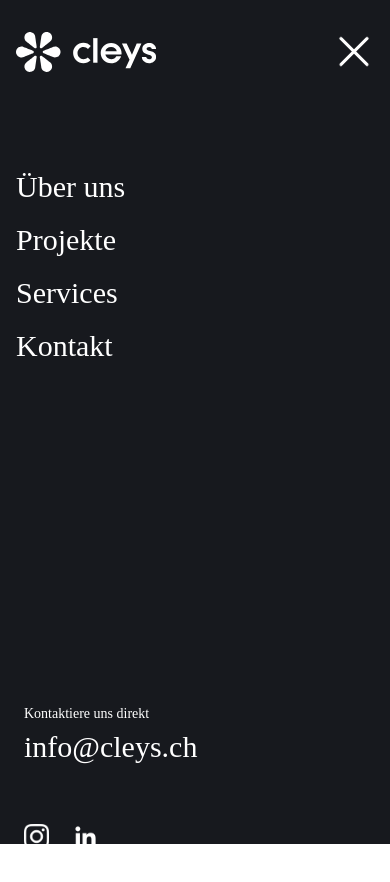
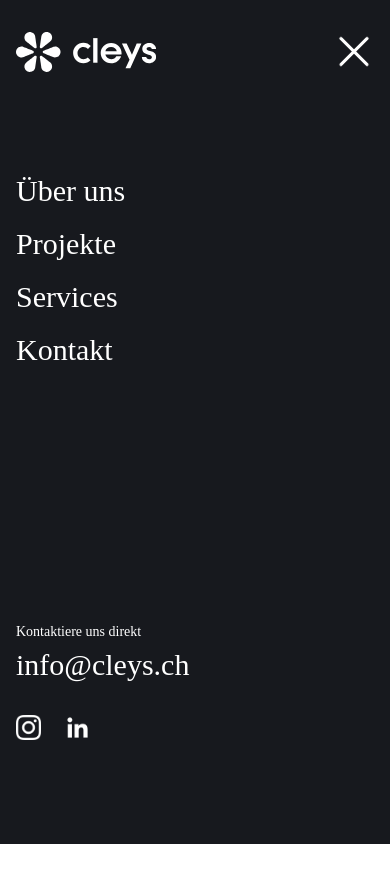
Before and after one commit to arberhal/cleys-dev, a SvelteKit app: page / in a window 390 px wide. Both pictures are taken after a click on the button "Toggle Menu". Shown: the top 882 px of the page. Built offline with nearby package versions, Linux system fonts and the light colour scheme; a web font is replaced by a local one.

Commit message:
bug fix header mobile menu

```diff
--- a/src/components/Header.svelte
+++ b/src/components/Header.svelte
@@ -294,11 +294,9 @@
   </header>
 
   {#if showMenu}
-  <div class="menu bg-[#17191E] text-white pt-[104px] fixed w-[100vw] h-[100vh] {menuAnimationClass} overflow-y-scroll">
-    <div class="flex mr-6 mb-3 justify-end py-6">
+  <div class="menu bg-[#17191E] text-white pt-[104px] fixed w-[100vw] h-[100vh] {menuAnimationClass} overflow-y-scroll flex flex-col justify-between">
 
-    </div>
-    <div class="mx-4 mb-[110px] h-[430px] animated-item">
+    <div class="mx-4 pt-16 animated-item">
       <ul>
         <li class="mb-2 text-[30px]"><a href="/about">Über uns</a></li>
         <li class="mb-2 text-[30px]"><a href="/projects">Projekte</a></li>
@@ -306,11 +304,10 @@
         <li class="mb-2 text-[30px]"><a href="/contact">Kontakt</a></li>
       </ul>
     </div>
-    <div class="mx-6 h-[60px] mb-[60px] animated-item">
+    <div class="mx-4  mb-[40px] animated-item">
       <p class="text-sm mb-[5px]">Kontaktiere uns direkt</p>
       <a href="mailto:info@cleys.ch" class="text-3xl">info@cleys.ch</a>
-    </div>
-    <div class="flex mx-6 mb-[45px] animated-item">
+      <div class="flex animated-item pb-16 pt-8">
         <a href="https://instagram.com/cleys.ch" target="_blank">
          <img src="{instagram}" alt="" class="h-[25px] w-[25px] mr-6">
         </a>
@@ -319,4 +316,6 @@
         </a>
       </div>
     </div>
+
+  </div>
   {/if}
```
Lines whose indentation alone changed are shown as unchanged.
